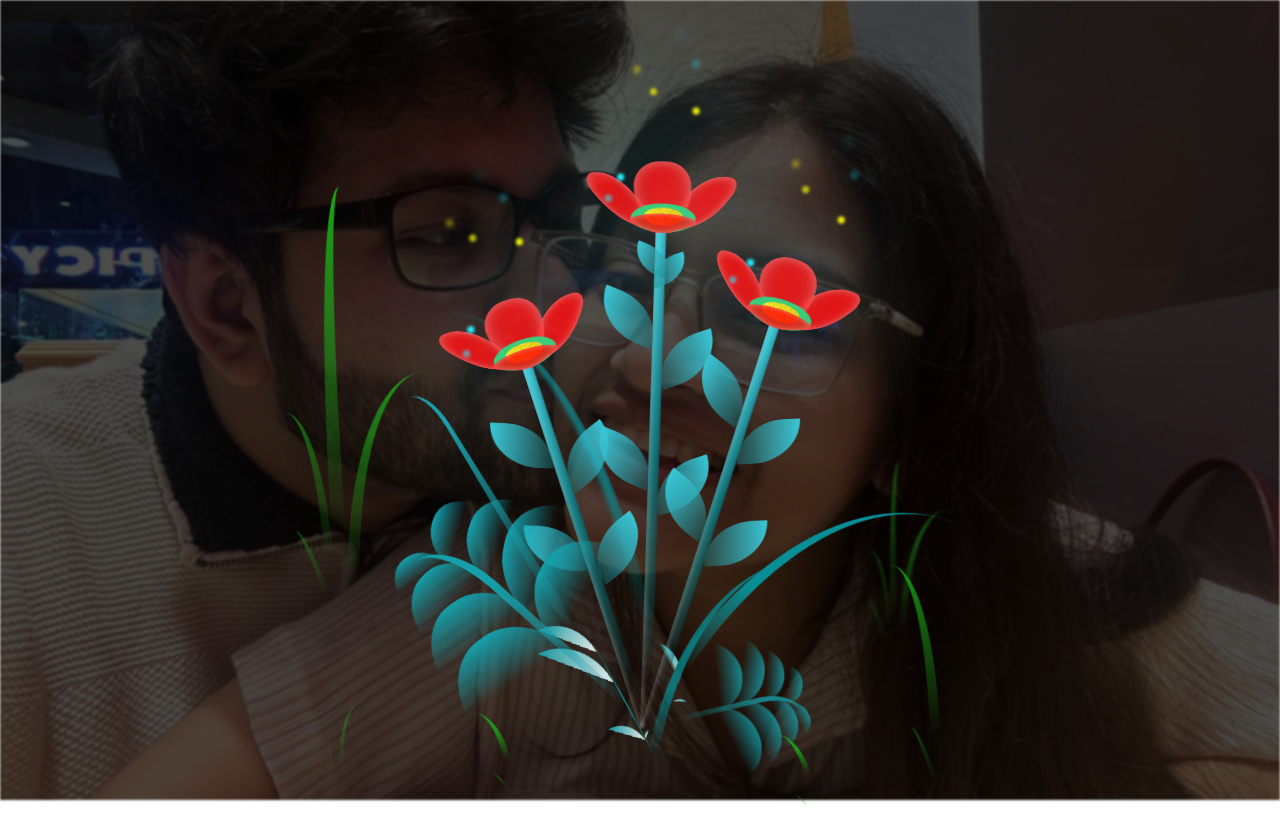
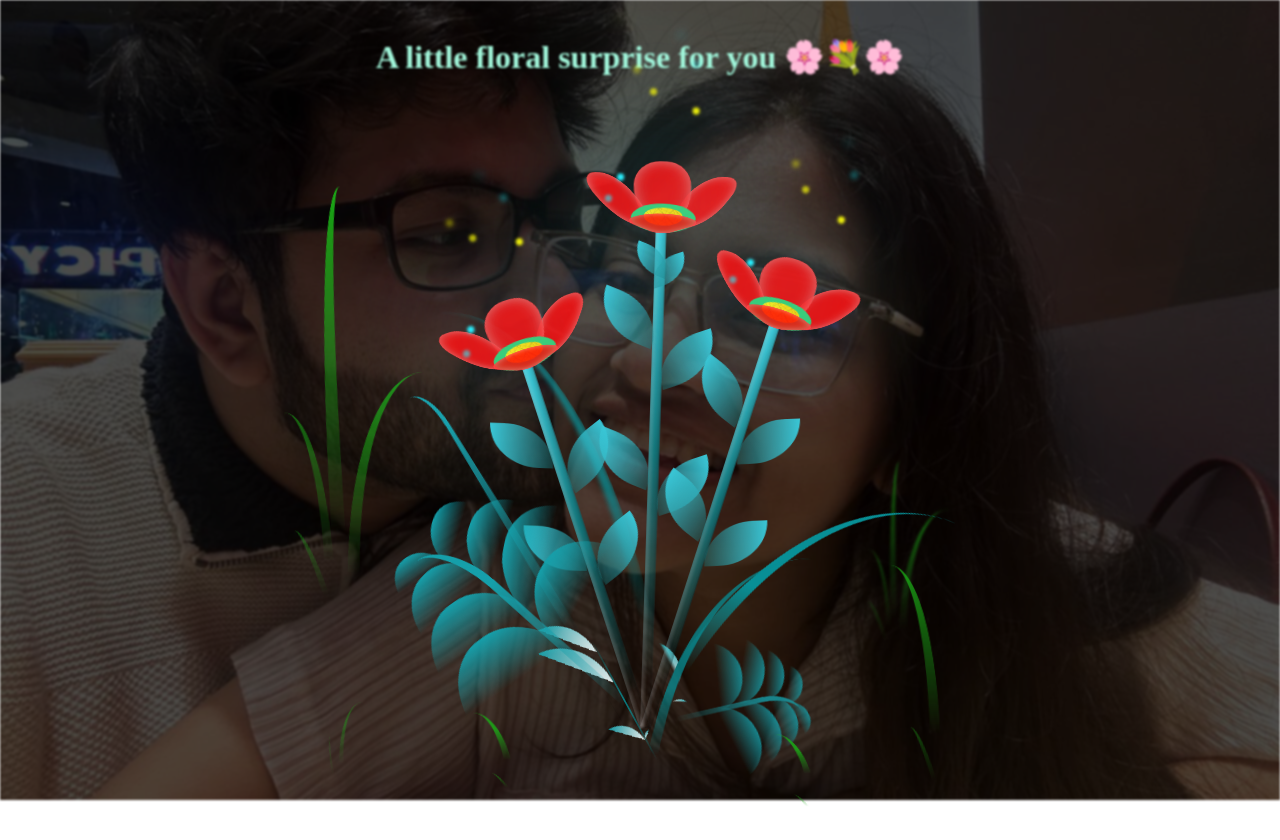
Before and after one commit to junayed-hasan/valentines_blossoming_flower, a plain HTML site: page index1.html in a window 1280 px wide. Drawn offline with Linux system fonts and the light colour scheme.

Commit message:
Update index1.html

```diff
--- a/index1.html
+++ b/index1.html
@@ -8,7 +8,7 @@
     <title>Blossoming Flowers at Magical Night</title>
 </head>
 <body class="not-loaded">
-  <div class="night" style="text-align: center;"> </div>
+  <div class="night" style="text-align: center;"> <h1 style="color: rgb(162, 247, 219); margin-top: 3%;">A little floral surprise for you 🌸💐🌸 </h1> </div>
   <div class="flowers">
 
     <div class="flower flower--1">
```
